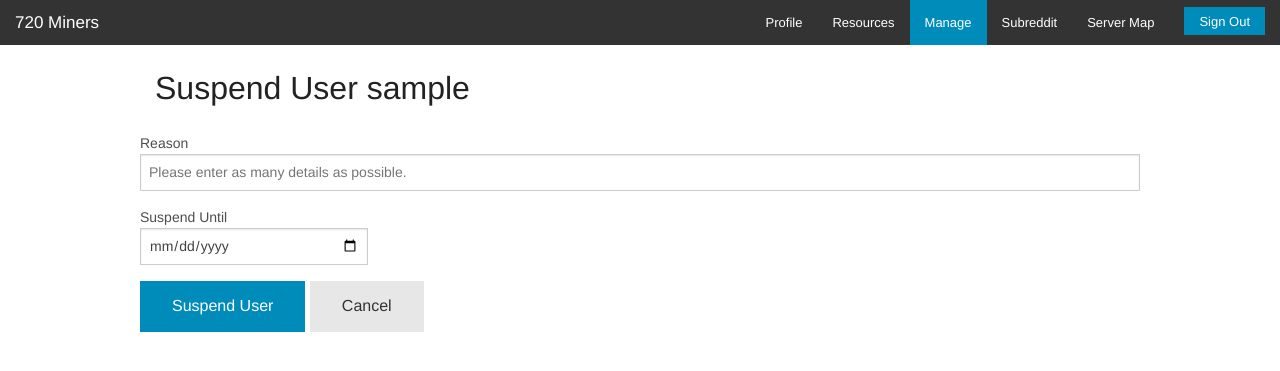
After one commit to weegeekps/minecraft-gatekeeper, a Django app: a page that uses templates/messages.html in a window 1280 px wide. The commit adds this page. Shown: the top 371 px of the page. Run offline with Django 3.2, Linux system fonts and the light colour scheme; the visitor is signed in with stand-in values (Sample User, id 1); data comes from the database, SQL or seed files in the repository.

Commit message:
Implemented user suspension on the db side.  Will implement the rest after we can modify the minecraft server files.

```diff
--- a/MinecraftGatekeeper/RootSite/forms.py
+++ b/MinecraftGatekeeper/RootSite/forms.py
@@ -15,3 +15,8 @@ class ProfileForm(forms.Form):
     minecraft_username = forms.CharField(max_length=120)
     referred_by = forms.CharField(max_length=120, required=False)
     reddit_username = forms.CharField(max_length=120, required=False)
+
+
+class SuspendUserForm(forms.Form):
+    suspended_reason = forms.CharField(max_length=140)
+    suspended_until = forms.DateTimeField()
--- a/MinecraftGatekeeper/RootSite/views.py
+++ b/MinecraftGatekeeper/RootSite/views.py
@@ -1,8 +1,10 @@
 from django.contrib import auth, messages
+from django.core.urlresolvers import reverse_lazy, reverse
+from django.http import HttpResponse, JsonResponse, HttpResponseNotAllowed
 from django.shortcuts import redirect
 from django.contrib.auth import logout as auth_logout
-from django.views.generic import FormView, ListView, DetailView, UpdateView
-from MinecraftGatekeeper.RootSite.forms import ProfileForm, UserChangeForm
+from django.views.generic import FormView, ListView, DetailView, UpdateView, View, RedirectView
+from MinecraftGatekeeper.RootSite.forms import ProfileForm, UserChangeForm, SuspendUserForm
 
 
 def logout(request):
@@ -45,7 +47,48 @@ class ManageListView(ListView):
     model = auth.get_user_model()
 
 
-class ManageDetailView(UpdateView):
+class ManageDetailView(DetailView):
     template_name = 'manage/detail.html'
     model = auth.get_user_model()
     slug_field = 'username'
+
+
+class SuspendUserView(FormView):
+    template_name = 'manage/suspend.html'
+    form_class = SuspendUserForm
+
+    def get_initial(self):
+        user = auth.get_user_model().objects.get(username=self.kwargs['slug'])
+
+        return {
+            'suspended_reason': user.suspended_reason,
+            'suspended_until': user.suspended_until,
+        }
+
+    def form_valid(self, form):
+        user = auth.get_user_model().objects.get(username=self.kwargs['slug'])
+        user.suspended_reason = form.cleaned_data['suspended_reason']
+        user.suspended_until = form.cleaned_data['suspended_until']
+        user.save()
+
+        messages.success(self.request, 'User has been suspended successfully.')
+
+        return super(SuspendUserView, self).form_valid(form)
+
+    def get_success_url(self):
+        return reverse('manage-detail', kwargs={'slug': self.kwargs['slug']})
+
+
+class UnsuspendUserView(RedirectView):
+    permanent = False
+    pattern_name = 'manage-detail'
+
+    def get_redirect_url(self, *args, **kwargs):
+        user = auth.get_user_model().objects.get(username=self.kwargs['slug'])
+        user.suspended_reason = ''
+        user.suspended_until = None
+        user.save()
+
+        messages.success(self.request, 'User has been unsuspended.')
+
+        return super(UnsuspendUserView, self).get_redirect_url(*args, **kwargs)
--- a/MinecraftGatekeeper/urls.py
+++ b/MinecraftGatekeeper/urls.py
@@ -1,8 +1,8 @@
 from django.conf.urls import patterns, include, url
 from django.contrib import admin
-from django.views.generic import TemplateView, FormView
+from django.views.generic import TemplateView
 from django.contrib.auth.decorators import login_required, permission_required
-from MinecraftGatekeeper.RootSite.views import ProfileView, ManageListView, ManageDetailView
+from MinecraftGatekeeper.RootSite.views import ProfileView, ManageListView, ManageDetailView, UnsuspendUserView, SuspendUserView
 
 urlpatterns = patterns('',
     url(r'^admin/', include(admin.site.urls)),
@@ -16,6 +16,8 @@ urlpatterns = patterns('',
 
     url(r'^manage/$', permission_required('RootSite.change_user')(ManageListView.as_view()), name='manage-list'),
     url(r'^manage/(?P<slug>\w+)/$', permission_required('RootSite.change_user')(ManageDetailView.as_view()), name='manage-detail'),
+    url(r'^manage/(?P<slug>\w+)/suspend$', permission_required('RootSite.change_user')(SuspendUserView.as_view()), name='suspend-user'),
+    url(r'^manage/(?P<slug>\w+)/unsuspend$', permission_required('RootSite.change_user')(UnsuspendUserView.as_view()), name='unsuspend-user'),
 
     url(r'^$', login_required(ProfileView.as_view()), name='profile'),
 )
--- a/static/css/main.css
+++ b/static/css/main.css
@@ -1,3 +1,5 @@
+/*# sourceMappingURL=main.css.map */
+
 .signin-button {
     background-color: #DD4B39;
 }
@@ -6,6 +8,15 @@
     height: 6em;
 }
 
-tr:hover {
+#user-list tr:hover {
     cursor: pointer;
 }
+
+#manage-user-form input[disabled] {
+    background-color: #F6F6F6;
+    cursor: not-allowed;
+}
+
+#manage-user-form label {
+    cursor: default;
+}
--- /dev/null
+++ b/templates/manage/suspend.html
@@ -0,0 +1,43 @@
+{% extends "base.html" %}
+{% block content %}
+    {% include "navigation.html" with active_tab="manage" %}
+    <div class="row">
+        <div class="small-12 columns">
+            <h1>Suspend User {{ user.username }}</h1>
+        </div>
+    </div>
+    <div class="row">
+        <div class="small-12">
+            {% include "messages.html" %}
+            <form id="suspend-user-form" action="{% url 'suspend-user' user.username %}" method="POST">
+                {% csrf_token %}
+                <div class="row">
+                    <div class="small-12 columns">
+                        <label class="{% if form.suspended_reason.errors %}error{% endif %}">Reason
+                            <input type="text" name="{{ form.suspended_reason.html_name }}" placeholder="Please enter as many details as possible.">
+                        </label>
+                        {% for error in form.suspended_reason.errors %}
+                            <small class="error">{{ error }}</small>
+                        {% endfor %}
+                    </div>
+                </div>
+                <div class="row">
+                    <div class="small-12 medium-3 columns">
+                        <label class="{% if form.suspended_until.errors %}error{% endif %}">Suspend Until
+                            <input type="date" name="{{ form.suspended_until.html_name }}">
+                        </label>
+                        {% for error in form.suspended_until.errors %}
+                            <small class="error">{{ error }}</small>
+                        {% endfor %}
+                    </div>
+                </div>
+                <div class="row">
+                    <div class="small-12 columns">
+                        <button class="button" type="submit">Suspend User</button>
+                        <a class="button secondary" href="{% url 'manage-detail' user.username %}">Cancel</a>
+                    </div>
+                </div>
+            </form>
+        </div>
+    </div>
+{% endblock %}
--- /dev/null
+++ b/templates/messages.html
@@ -0,0 +1,8 @@
+{% if messages %}
+    {% for message in messages %}
+        <div data-alert class="alert-box success">
+            {{ message }}
+            <a href="#" class="close">&times;</a>
+        </div>
+    {% endfor %}
+{% endif %}
```
Also changed, not shown: templates/manage/detail.html (+7 -3 lines), templates/manage/list.html (+5 -5 lines), templates/profile.html (+2 -9 lines).
